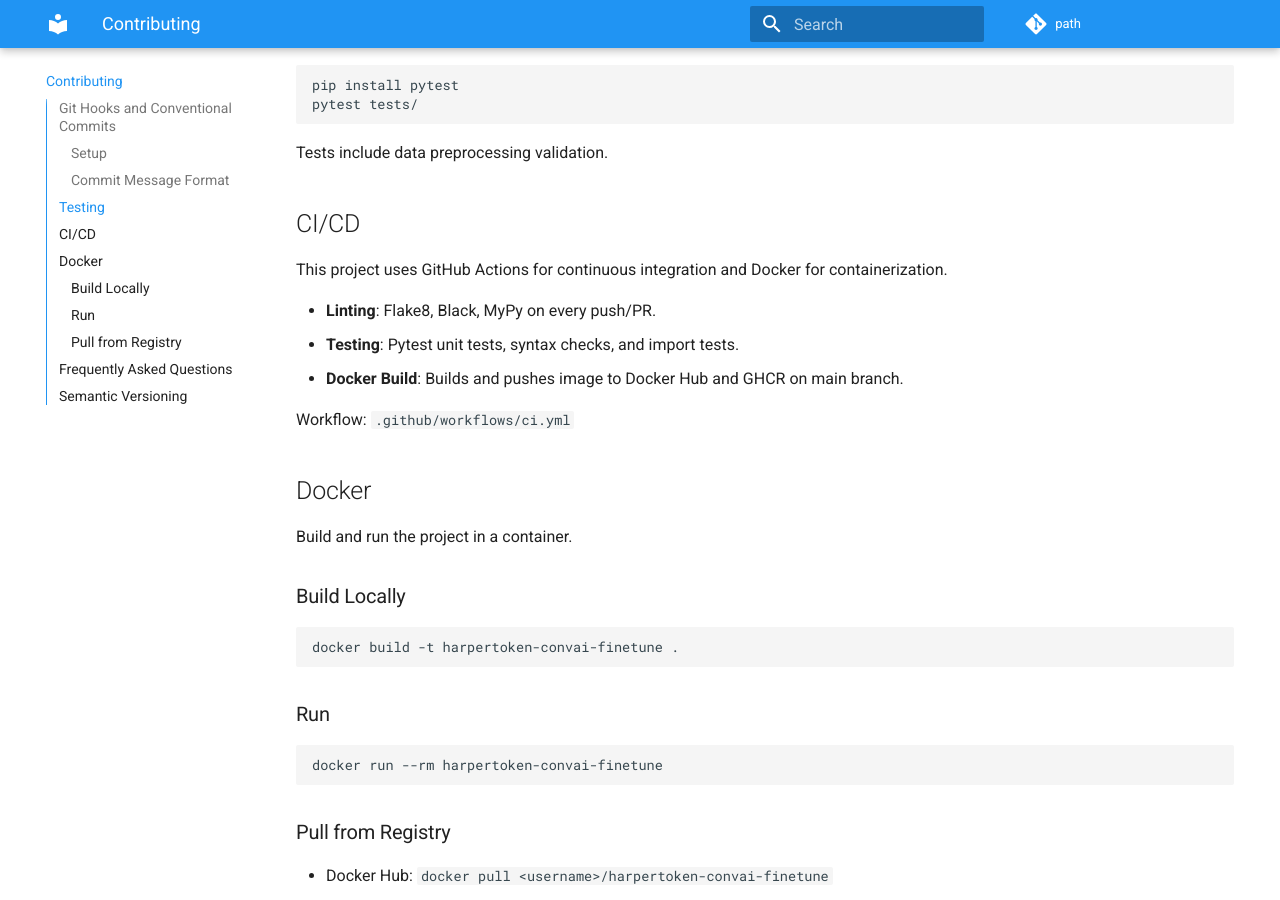
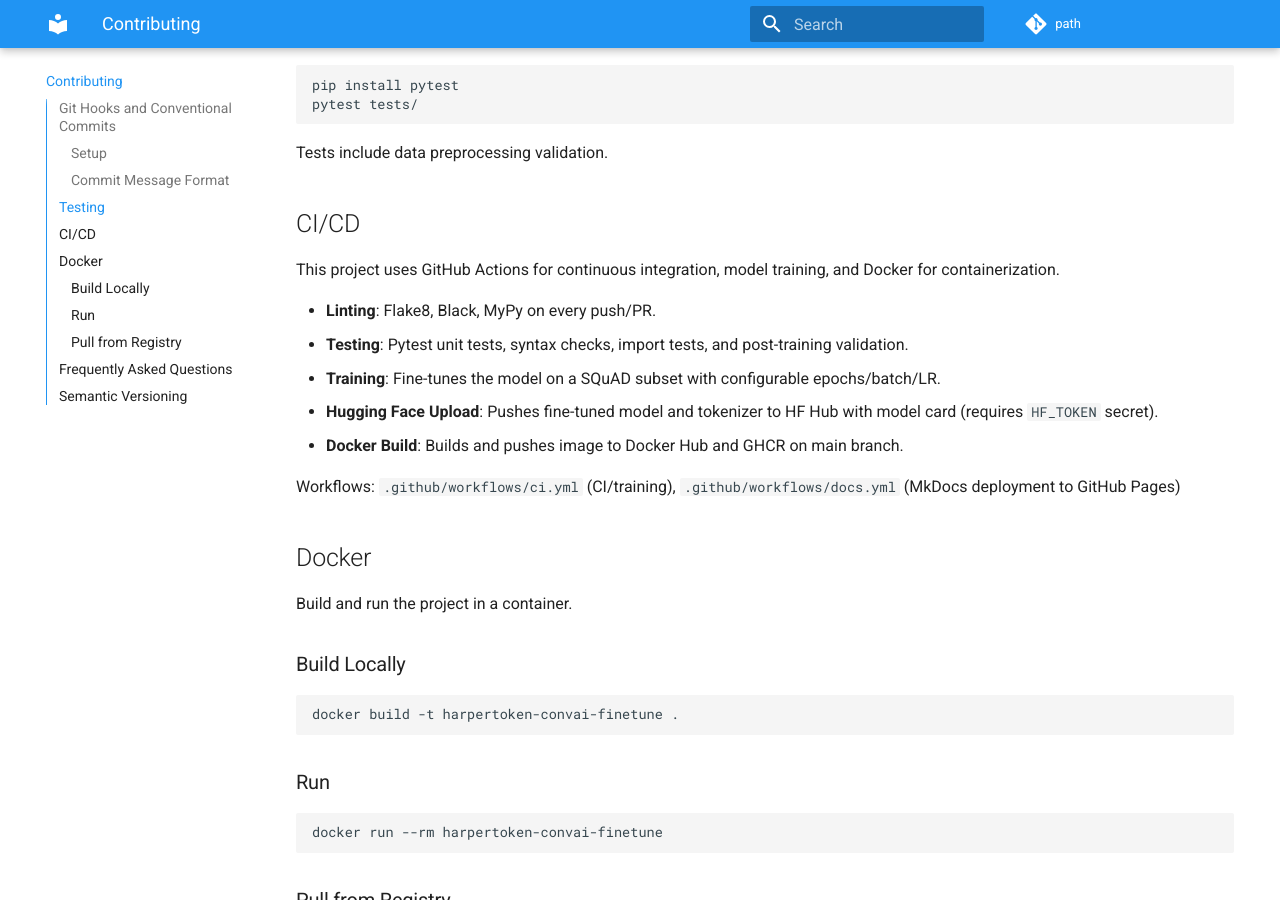
Before and after one commit to bniladridas/harpertoken, an MkDocs documentation site: the page built from docs/contributing.md, in a window 1280 px wide and 900 px high, scrolled down 1247 px. Built offline with MkDocs 1.6.1 and Material for MkDocs 9.7.7, drawn with Linux system fonts in a browser that asks for light colours; comment, search, counter and statistics services are not loaded.

Commit message:
docs: update ci/cd section

```diff
--- a/docs/contributing.md
+++ b/docs/contributing.md
@@ -52,13 +52,15 @@ Tests include data preprocessing validation.
 
 ## CI/CD
 
-This project uses GitHub Actions for continuous integration and Docker for containerization.
+This project uses GitHub Actions for continuous integration, model training, and Docker for containerization.
 
 - **Linting**: Flake8, Black, MyPy on every push/PR.
-- **Testing**: Pytest unit tests, syntax checks, and import tests.
+- **Testing**: Pytest unit tests, syntax checks, import tests, and post-training validation.
+- **Training**: Fine-tunes the model on a SQuAD subset with configurable epochs/batch/LR.
+- **Hugging Face Upload**: Pushes fine-tuned model and tokenizer to HF Hub with model card (requires `HF_TOKEN` secret).
 - **Docker Build**: Builds and pushes image to Docker Hub and GHCR on main branch.
 
-Workflow: `.github/workflows/ci.yml`
+Workflows: `.github/workflows/ci.yml` (CI/training), `.github/workflows/docs.yml` (MkDocs deployment to GitHub Pages)
 
 ## Docker
 
```
